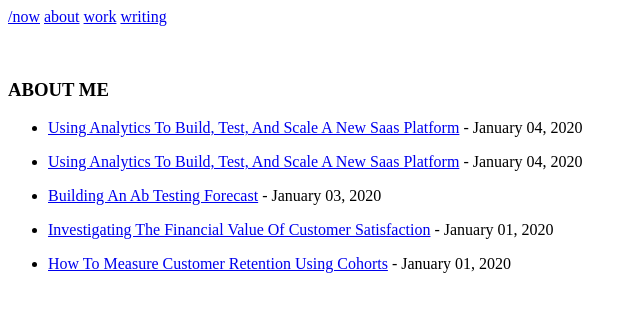
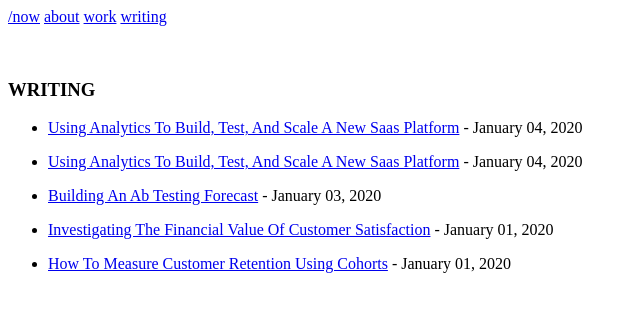
Before and after one commit to mattpupa/mattpupa, a Jekyll site: the page built from writing.markdown, in a window 1280 px wide. Shown: the top 312 px of the page, without its empty margins (0-640 px from the left). Built offline with Jekyll 4.4.1, drawn with Linux system fonts in a browser that asks for light colours.

```diff
--- a/_layouts/post.html
+++ b/_layouts/post.html
@@ -3,3 +3,5 @@ layout: default
 ---
 <h3>{{ page.title }}</h3>
 <p>{{ page.date | date_to_string }}</p>
+
+{{ content }}
--- a/writing.markdown
+++ b/writing.markdown
@@ -4,7 +4,7 @@ title: writing
 permalink: /writing/
 ---
 <br>
-### ABOUT ME
+### WRITING
 
 <ul>
   {% for post in site.posts %}
```
